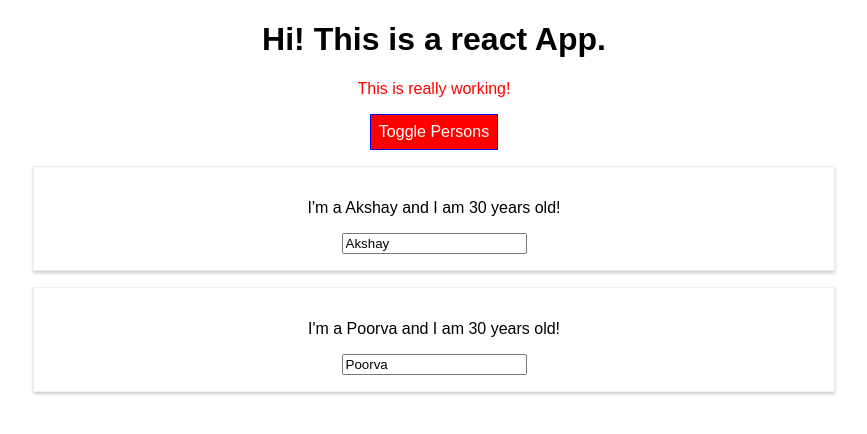
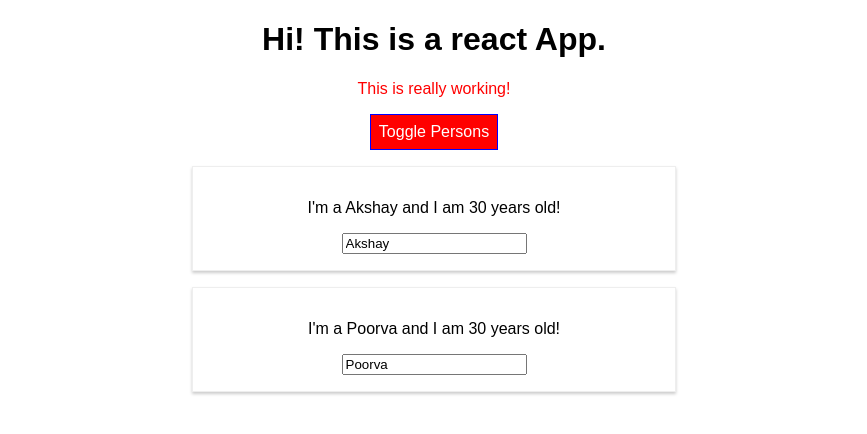
Before and after one commit to akshaypalshikar/react-app, a React (Create React App) app: page / in a window 1280 px wide. Shown: the top 434 px of the page, without its empty margins (206-1073 px from the left). Built offline with nearby package versions, Linux system fonts and the light colour scheme.

Commit message:
added media queries with StyleRoot

```diff
--- a/src/App.js
+++ b/src/App.js
@@ -2,7 +2,7 @@
 import logo from './logo.svg';
 import './App.css';
 import Person from './Person/Person';
-import Radium from 'radium';
+import Radium, {StyleRoot} from 'radium';
 
 class App extends Component {
   state = {
@@ -83,12 +83,14 @@
 
 
         return (
+        <StyleRoot>
           <div className="App">
               <h1>Hi! This is a react App.</h1>
               <p className={cssClasses.join(' ')}>This is really working!</p>
               <button style={style} onClick={this.togglePersonsHandler.bind(this)}>Toggle Persons</button>
               {persons}
           </div>
+      </StyleRoot>
     );
 
  // return React.createElement('div',null,React.createElement( 'h1', null,'Hi, This is a react app!!'));
--- a/src/Person/Person.js
+++ b/src/Person/Person.js
@@ -4,8 +4,13 @@
 
 const person = (props) => {
 console.log(props);
+const style = {
+    '@media(min-width:500px)':{
+        width:'450px'
+    }
+};
 return (
-    <div className="Person" >
+    <div className="Person" style={style}>
         <p onClick={props.clicked}> I'm a {props.name} and I am {props.age} years old!</p>
         <p>{props.children}</p>
         <input type="text" onChange={props.changed} value={props.name} />
```
Also changed, not shown: src/Person/Person.css (+7 -0 lines). Lines whose indentation alone changed are shown as unchanged.
